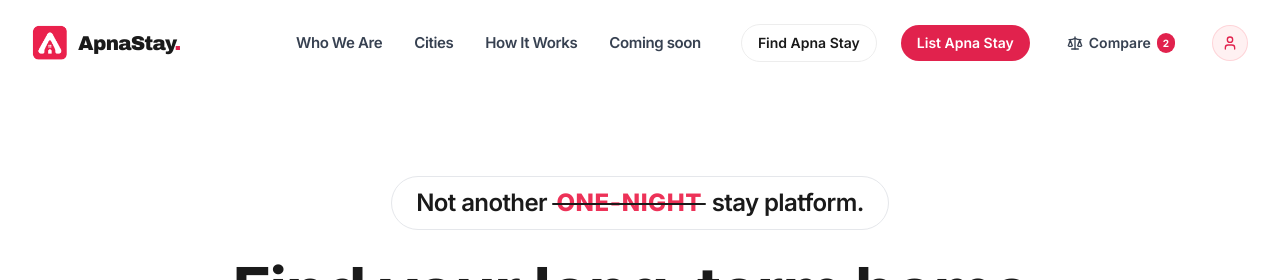
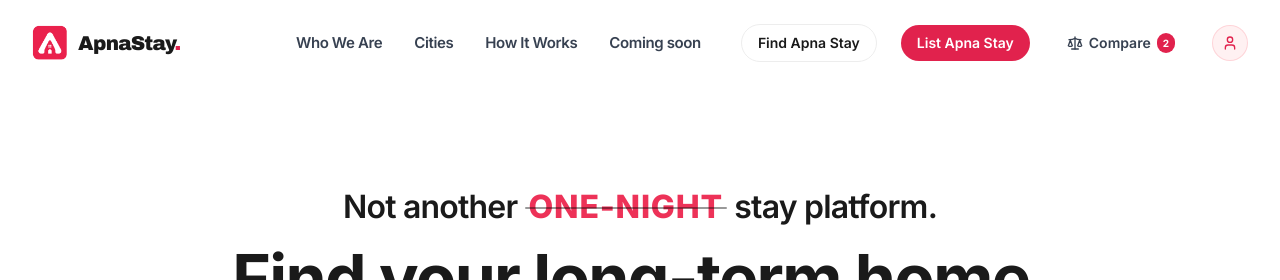
Before and after one commit to amannex/apnastay, a Next.js app: page / in a window 1280 px wide. Shown: the top 280 px of the page. Built offline with nearby package versions, Linux system fonts and the light colour scheme; no server answers.

Commit message:
style(hero): remove border, enlarge text size, and make strike-through line transparent black

```diff
--- a/src/components/hero/HeroSection.tsx
+++ b/src/components/hero/HeroSection.tsx
@@ -46,25 +46,23 @@ export default function HeroSection({
 
       {/* Hero Content: Centered, balanced typography-led composition */}
       <div className="flex-1 flex flex-col justify-center max-w-5xl mx-auto px-4 sm:px-6 lg:px-8 text-center w-full my-auto py-2 sm:py-4">
-        {/* 1. Positioning Line - Prominent Eyebrow */}
-        <div className="inline-flex items-center justify-center mx-auto mb-5 sm:mb-7 animate-slide-up">
-          <div className="inline-flex items-center px-4 sm:px-6 py-2 sm:py-2.5 rounded-full bg-white/95 border border-[#E5E7EB] shadow-xs">
-            <span className="text-base sm:text-xl md:text-2xl font-semibold text-[#1A1A1A] tracking-tight">
+        {/* 1. Positioning Line - Large Unboxed Eyebrow */}
+        <div className="inline-flex items-center justify-center mx-auto mb-3 sm:mb-5 animate-slide-up">
+          <p className="text-lg sm:text-2xl md:text-3xl lg:text-[32px] font-semibold text-[#1A1A1A] tracking-tight">
             Not another{' '}
             <span className="relative inline-block font-extrabold text-[#ED3258] px-1 uppercase tracking-wide">
               ONE-NIGHT
-                {/* Thin black strike-through line */}
+              {/* Transparent thin black strike-through line */}
               <motion.span
                 initial={{ scaleX: 0 }}
                 animate={{ scaleX: 1 }}
-                  transition={{ duration: 0.45, delay: 0.25, ease: 'easeInOut' }}
-                  className="absolute left-0 right-0 top-1/2 -translate-y-1/2 h-[1.5px] sm:h-[2px] bg-[#1A1A1A] rounded-full origin-left pointer-events-none"
+                transition={{ duration: 0.45, delay: 0.2, ease: 'easeInOut' }}
+                className="absolute left-0 right-0 top-1/2 -translate-y-1/2 h-[2px] sm:h-[2.5px] bg-black/40 rounded-full origin-left pointer-events-none"
                 aria-hidden="true"
               />
             </span>{' '}
             stay platform.
-            </span>
-          </div>
+          </p>
         </div>
 
         {/* 2. Main Headline */}
```
Lines whose indentation alone changed are shown as unchanged.
